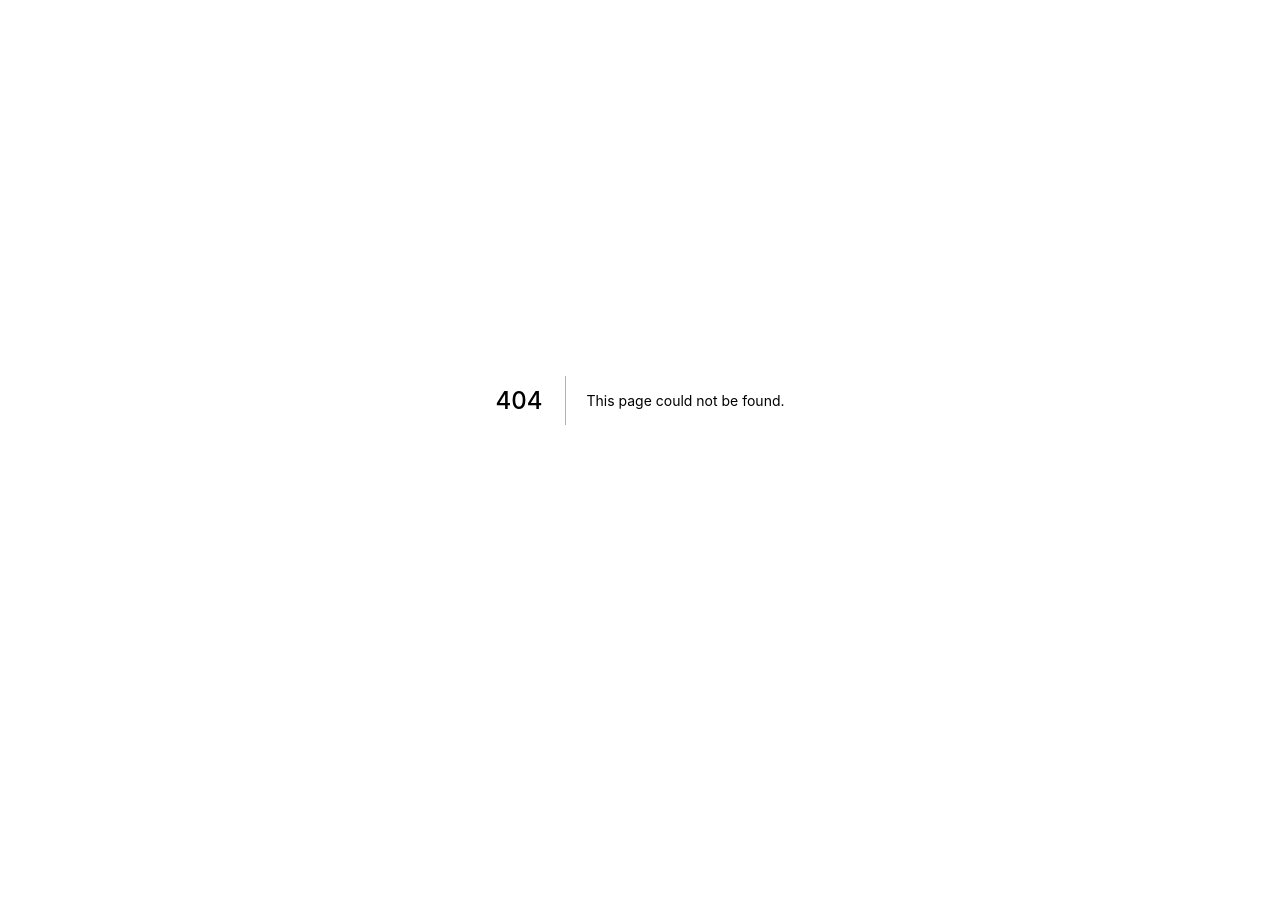
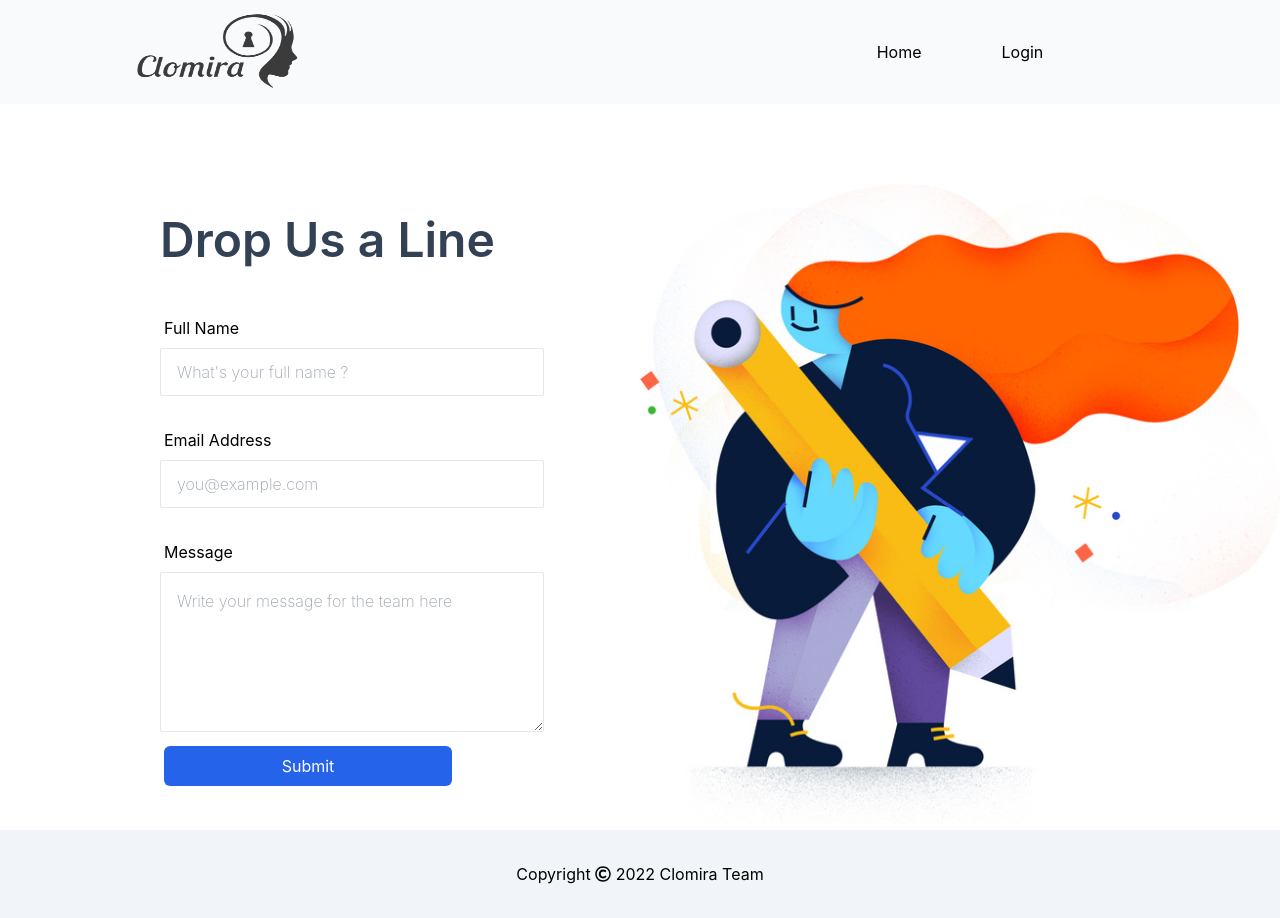
Before and after one commit to clomira/clomira, a Next.js app: page /ContactUs in a window 1280 px wide. Before the commit this address had no page. Before the commit the page ends 800 px from the top, so only its background shows below. Built offline with nearby package versions, Linux system fonts and the light colour scheme.

Commit message:
added contact us section

```diff
--- a/components/Footer.tsx
+++ b/components/Footer.tsx
@@ -1,7 +1,7 @@
 function Footer() {
   return (
     <div className="bg-slate-100 text-center p-8">
-      Copyright <i className="far fa-copyright"></i> 2021 Clomira Team
+      Copyright <i className="far fa-copyright"></i> 2022 Clomira Team
     </div>
   );
 }
--- a/pages/AboutHome.tsx
+++ b/pages/AboutHome.tsx
@@ -1,12 +1,15 @@
+import Image from "next/image";
+
 function AboutHome() {
   return (
     <div>
       <div className="flex flex-row pt-20 pb-5">
-        <div className="flex justify-centre items-center">
-          <img
+        <div className="flex justify-centre items-center pl-20">
+          <Image
             src="/home_page_work.jpg"
             alt="A Person Working"
-            className="h-80 w-full pl-20"
+            width="500"
+            height="320"
           />
         </div>
         <div className="flex flex-col justify-center w-1/2 font-serif pl-6">
--- /dev/null
+++ b/pages/ContactUs.tsx
@@ -0,0 +1,52 @@
+import Image from "next/image";
+
+function ContactUs() {
+  return (
+    <div className="grid grid-cols-2 mt-20">
+      <div className="ml-20">
+        <div className="text-5xl ml-20 pt-8 pb-5 font-semibold text-slate-700">
+          Drop Us a Line
+        </div>
+        <div className="ml-20">
+          <div className="pb-2 pl-1 mt-8">Full Name</div>
+          <div>
+            <input
+              type="text"
+              className="border-x border-y rounded-sm h-12 pl-4 font-extralight w-96"
+              placeholder="What's your full name ?"
+            />
+          </div>
+        </div>
+        <div className="ml-20">
+          <div className="pb-2 pl-1 mt-8">Email Address</div>
+          <div>
+            <input
+              type="text"
+              className="border-x border-y rounded-sm h-12 pl-4 font-extralight w-96"
+              placeholder="you@example.com"
+            />
+          </div>
+        </div>
+        <div className="ml-20">
+          <div className="pb-2 pl-1 mt-8">Message</div>
+          <div>
+            <textarea
+              className="border-x border-y rounded-sm pl-4 font-extralight w-96 pt-4 h-40"
+              placeholder="Write your message for the team here"
+            ></textarea>
+          </div>
+        </div>
+        <div className="ml-20 mt-2">
+          <button className="w-72 h-10 bg-blue-600 text-white rounded-md ml-1">
+            Submit
+          </button>
+        </div>
+      </div>
+      <div>
+        <Image src="/contact_us.jpg" height="650px" width="650px" />
+      </div>
+    </div>
+  );
+}
+
+export default ContactUs;
--- a/pages/_app.tsx
+++ b/pages/_app.tsx
@@ -4,9 +4,17 @@ import '@fortawesome/fontawesome-free/js/fontawesome';
 import '@fortawesome/fontawesome-free/js/solid';
 import '@fortawesome/fontawesome-free/js/regular';
 import '@fortawesome/fontawesome-free/js/brands';
+import NavBar from '../components/NavBar';
+import Footer from '../components/Footer';
 
 function MyApp({ Component, pageProps }: AppProps) {
-  return <Component {...pageProps} />
+  return (
+    <div>
+      <NavBar />
+      <Component {...pageProps} />
+      <Footer />
+    </div>
+  )
 }
 
 export default MyApp
--- a/pages/index.tsx
+++ b/pages/index.tsx
@@ -1,14 +1,12 @@
-import NavBar from "../components/navBar";
 import AboutHome from "./AboutHome";
 import WorkHome from "./WorkHome";
-import Footer from "../components/footer";
+import ContactUs from "./ContactUs";
 function Home() {
   return (
     <div>
-      <NavBar />
       <AboutHome />
       <WorkHome />
-      <Footer />
+      <ContactUs />
     </div>
   );
 }
```
Also changed, not shown: public/contact_us.jpg (added).
